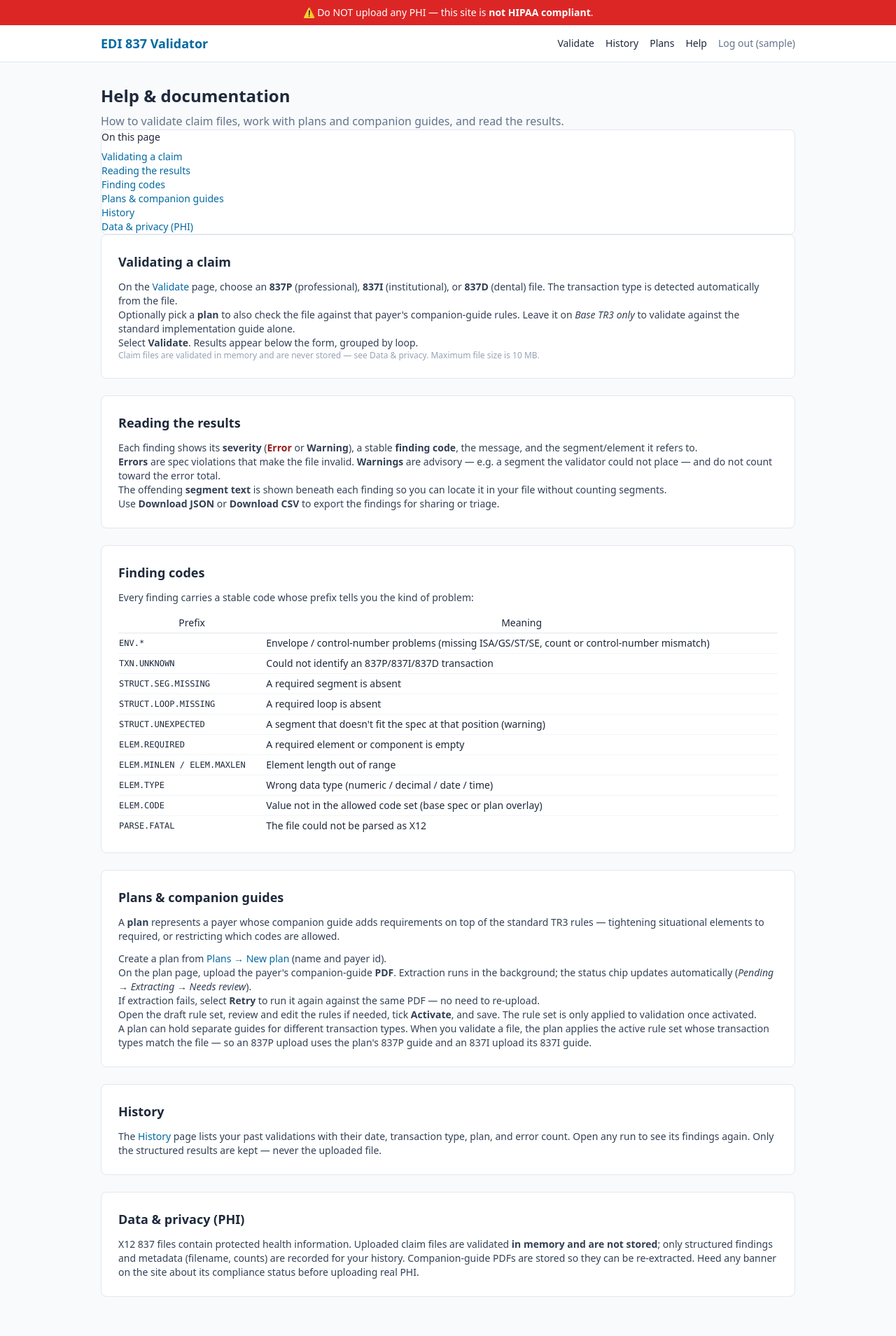
After one commit to ryancheley/edi-837-validator, a Django app: page /help/ in a window 1280 px wide. The commit adds this page. Shown: the whole page at 70% size. Run offline with Django 5.2, Linux system fonts and the light colour scheme; the visitor is signed in with stand-in values (Sample User, id 1); data comes from the database, SQL or seed files in the repository.

Commit message:
📖 Add a Help page with user documentation (#31)
Add a Help link to the nav and a /help/ page documenting how to validate
claims, read findings (with the finding-code reference), work with plans and
companion guides, use history, and the PHI/privacy posture.

Co-authored-by: Claude Opus 4.8 <noreply@anthropic.com>

```diff
--- a/validator/templates/base.html
+++ b/validator/templates/base.html
@@ -21,6 +21,7 @@
         <a href="{% url 'validate' %}" class="hover:text-sky-700">Validate</a>
         <a href="{% url 'history' %}" class="hover:text-sky-700">History</a>
         <a href="{% url 'plans' %}" class="hover:text-sky-700">Plans</a>
+        <a href="{% url 'help' %}" class="hover:text-sky-700">Help</a>
         {% if user.is_authenticated %}
           <form method="post" action="{% url 'logout' %}" class="inline">{% csrf_token %}
             <button class="text-slate-500 hover:text-sky-700">Log out ({{ user.username }})</button>
--- /dev/null
+++ b/validator/templates/validator/help.html
@@ -0,0 +1,84 @@
+{% extends "base.html" %}
+{% block title %}Help · EDI 837 Validator{% endblock %}
+{% block content %}
+<h1 class="text-2xl font-semibold mb-2">Help &amp; documentation</h1>
+<p class="text-slate-500 mb-8">How to validate claim files, work with plans and companion guides, and read the results.</p>
+
+<nav aria-label="Contents" class="bg-white rounded-lg border border-slate-200 p-4 mb-8 text-sm">
+  <p class="font-medium mb-2">On this page</p>
+  <ul class="grid sm:grid-cols-2 gap-1 text-sky-700">
+    <li><a href="#validating" class="hover:underline">Validating a claim</a></li>
+    <li><a href="#results" class="hover:underline">Reading the results</a></li>
+    <li><a href="#findings" class="hover:underline">Finding codes</a></li>
+    <li><a href="#plans" class="hover:underline">Plans &amp; companion guides</a></li>
+    <li><a href="#history" class="hover:underline">History</a></li>
+    <li><a href="#privacy" class="hover:underline">Data &amp; privacy (PHI)</a></li>
+  </ul>
+</nav>
+
+<section id="validating" class="bg-white rounded-lg border border-slate-200 p-6 mb-6">
+  <h2 class="text-lg font-semibold mb-3">Validating a claim</h2>
+  <ol class="list-decimal ml-5 space-y-2 text-sm text-slate-700">
+    <li>On the <a href="{% url 'validate' %}" class="text-sky-700 hover:underline">Validate</a> page, choose an <strong>837P</strong> (professional), <strong>837I</strong> (institutional), or <strong>837D</strong> (dental) file. The transaction type is detected automatically from the file.</li>
+    <li>Optionally pick a <strong>plan</strong> to also check the file against that payer's companion-guide rules. Leave it on <em>Base TR3 only</em> to validate against the standard implementation guide alone.</li>
+    <li>Select <strong>Validate</strong>. Results appear below the form, grouped by loop.</li>
+  </ol>
+  <p class="text-xs text-slate-400 mt-3">Claim files are validated in memory and are never stored — see <a href="#privacy" class="hover:underline">Data &amp; privacy</a>. Maximum file size is 10&nbsp;MB.</p>
+</section>
+
+<section id="results" class="bg-white rounded-lg border border-slate-200 p-6 mb-6">
+  <h2 class="text-lg font-semibold mb-3">Reading the results</h2>
+  <ul class="list-disc ml-5 space-y-2 text-sm text-slate-700">
+    <li>Each finding shows its <strong>severity</strong> (<span class="font-semibold text-red-800">Error</span> or <span class="font-semibold text-amber-900">Warning</span>), a stable <strong>finding code</strong>, the message, and the segment/element it refers to.</li>
+    <li><strong>Errors</strong> are spec violations that make the file invalid. <strong>Warnings</strong> are advisory — e.g. a segment the validator could not place — and do not count toward the error total.</li>
+    <li>The offending <strong>segment text</strong> is shown beneath each finding so you can locate it in your file without counting segments.</li>
+    <li>Use <strong>Download JSON</strong> or <strong>Download CSV</strong> to export the findings for sharing or triage.</li>
+  </ul>
+</section>
+
+<section id="findings" class="bg-white rounded-lg border border-slate-200 p-6 mb-6">
+  <h2 class="text-lg font-semibold mb-3">Finding codes</h2>
+  <p class="text-sm text-slate-700 mb-3">Every finding carries a stable code whose prefix tells you the kind of problem:</p>
+  <table class="w-full text-sm border-collapse">
+    <thead>
+      <tr class="text-left border-b border-slate-200">
+        <th class="py-1 pr-4 font-medium">Prefix</th><th class="py-1 font-medium">Meaning</th>
+      </tr>
+    </thead>
+    <tbody class="divide-y divide-slate-100">
+      <tr><td class="py-1 pr-4 font-mono text-xs">ENV.*</td><td class="py-1">Envelope / control-number problems (missing ISA/GS/ST/SE, count or control-number mismatch)</td></tr>
+      <tr><td class="py-1 pr-4 font-mono text-xs">TXN.UNKNOWN</td><td class="py-1">Could not identify an 837P/837I/837D transaction</td></tr>
+      <tr><td class="py-1 pr-4 font-mono text-xs">STRUCT.SEG.MISSING</td><td class="py-1">A required segment is absent</td></tr>
+      <tr><td class="py-1 pr-4 font-mono text-xs">STRUCT.LOOP.MISSING</td><td class="py-1">A required loop is absent</td></tr>
+      <tr><td class="py-1 pr-4 font-mono text-xs">STRUCT.UNEXPECTED</td><td class="py-1">A segment that doesn't fit the spec at that position (warning)</td></tr>
+      <tr><td class="py-1 pr-4 font-mono text-xs">ELEM.REQUIRED</td><td class="py-1">A required element or component is empty</td></tr>
+      <tr><td class="py-1 pr-4 font-mono text-xs">ELEM.MINLEN / ELEM.MAXLEN</td><td class="py-1">Element length out of range</td></tr>
+      <tr><td class="py-1 pr-4 font-mono text-xs">ELEM.TYPE</td><td class="py-1">Wrong data type (numeric / decimal / date / time)</td></tr>
+      <tr><td class="py-1 pr-4 font-mono text-xs">ELEM.CODE</td><td class="py-1">Value not in the allowed code set (base spec or plan overlay)</td></tr>
+      <tr><td class="py-1 pr-4 font-mono text-xs">PARSE.FATAL</td><td class="py-1">The file could not be parsed as X12</td></tr>
+    </tbody>
+  </table>
+</section>
+
+<section id="plans" class="bg-white rounded-lg border border-slate-200 p-6 mb-6">
+  <h2 class="text-lg font-semibold mb-3">Plans &amp; companion guides</h2>
+  <p class="text-sm text-slate-700 mb-3">A <strong>plan</strong> represents a payer whose companion guide adds requirements on top of the standard TR3 rules — tightening situational elements to required, or restricting which codes are allowed.</p>
+  <ol class="list-decimal ml-5 space-y-2 text-sm text-slate-700">
+    <li>Create a plan from <a href="{% url 'plans' %}" class="text-sky-700 hover:underline">Plans → New plan</a> (name and payer id).</li>
+    <li>On the plan page, upload the payer's companion-guide <strong>PDF</strong>. Extraction runs in the background; the status chip updates automatically (<em>Pending → Extracting → Needs review</em>).</li>
+    <li>If extraction fails, select <strong>Retry</strong> to run it again against the same PDF — no need to re-upload.</li>
+    <li>Open the draft rule set, review and edit the rules if needed, tick <strong>Activate</strong>, and save. The rule set is only applied to validation once activated.</li>
+  </ol>
+  <p class="text-sm text-slate-700 mt-3">A plan can hold separate guides for different transaction types. When you validate a file, the plan applies the active rule set whose transaction types match the file — so an 837P upload uses the plan's 837P guide and an 837I upload its 837I guide.</p>
+</section>
+
+<section id="history" class="bg-white rounded-lg border border-slate-200 p-6 mb-6">
+  <h2 class="text-lg font-semibold mb-3">History</h2>
+  <p class="text-sm text-slate-700">The <a href="{% url 'history' %}" class="text-sky-700 hover:underline">History</a> page lists your past validations with their date, transaction type, plan, and error count. Open any run to see its findings again. Only the structured results are kept — never the uploaded file.</p>
+</section>
+
+<section id="privacy" class="bg-white rounded-lg border border-slate-200 p-6 mb-6">
+  <h2 class="text-lg font-semibold mb-3">Data &amp; privacy (PHI)</h2>
+  <p class="text-sm text-slate-700">X12 837 files contain protected health information. Uploaded claim files are validated <strong>in memory and are not stored</strong>; only structured findings and metadata (filename, counts) are recorded for your history. Companion-guide PDFs are stored so they can be re-extracted. Heed any banner on the site about its compliance status before uploading real PHI.</p>
+</section>
+{% endblock %}
--- a/validator/urls.py
+++ b/validator/urls.py
@@ -9,6 +9,7 @@ urlpatterns = [
     path("history/", views.history, name="history"),
     path("history/<int:pk>/", views.history_detail, name="history_detail"),
     path("plans/", views.plan_list, name="plans"),
+    path("help/", views.help_page, name="help"),
     path("plans/new/", views.plan_create, name="plan_create"),
     path("plans/<int:pk>/", views.plan_detail, name="plan_detail"),
     path("plans/<int:pk>/upload/", views.guide_upload, name="guide_upload"),
--- a/validator/views.py
+++ b/validator/views.py
@@ -145,6 +145,11 @@ def export_findings(request, fmt):
 @login_required
 def plan_list(request):
     return render(request, "validator/plans.html", {"plans": Plan.objects.all().order_by("name")})
+
+
+@login_required
+def help_page(request):
+    return render(request, "validator/help.html")
 
 
 # --------------------------------------------------------------------------- #
```
Also changed, not shown: validator/tests/test_views.py (+12 -0 lines).
